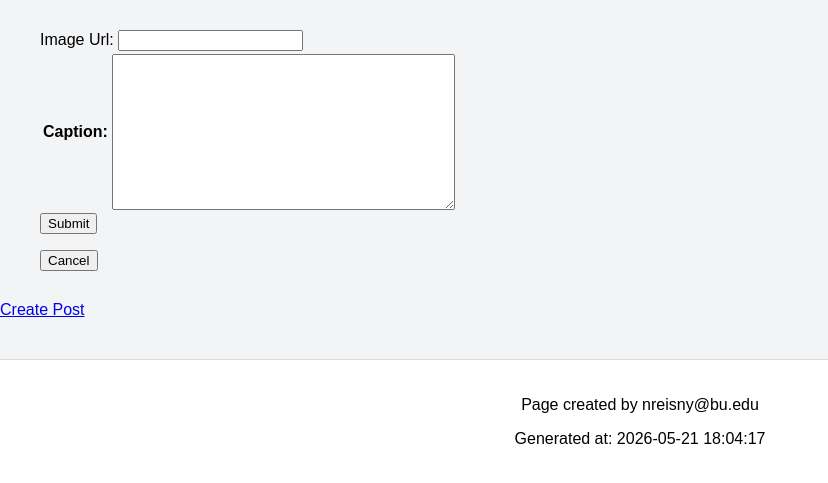
After one commit to Nreisny/cs412, a Django app: page /mini_insta/profile/1/create_post in a window 1280 px wide. The commit adds this page. Shown: the top 483 px of the page, without its empty margins (0-828 px from the left). Run offline with Django 5.2, Linux system fonts and the light colour scheme; data comes from the database, SQL or seed files in the repository; both versions use the stored data as it was after the commit; lists and menus that the app fills with data are empty.

Commit message:
Fnished Task 2

```diff
--- a/mini_insta/forms.py
+++ b/mini_insta/forms.py
@@ -1,3 +1,7 @@
+# File: forms.py
+# Author: Nicholas Reis (nreisny@bu.edu) 5/30/26
+# Description: Defines the forms used by the mini insta application
+
 from django import forms
 from .models import *
 
--- a/mini_insta/models.py
+++ b/mini_insta/models.py
@@ -1,8 +1,9 @@
 # File: models.py
-# Author: Nicholas Reis (nreisny@bu.edu) 5/28/26
-# Description: Defines the Profile model used by the Mini Insta application.
+# Author: Nicholas Reis (nreisny@bu.edu) 5/30/26
+# Description: Defines the models used by the Mini Insta application.
 
 from django.db import models
+from django.urls import reverse
 
 # Create your models here.
 class Profile(models.Model):
@@ -22,7 +23,6 @@ class Profile(models.Model):
         posts = Post.objects.filter(profile=self)
         return posts
 
-
 class Post(models.Model):
     '''Represents a Mini Insta user Post'''
     profile = models.ForeignKey("Profile", on_delete=models.CASCADE)
@@ -40,8 +40,12 @@ class Post(models.Model):
 
     def get_first_photo(self):
         '''Returns the first photo that is connected to this Post'''
-        photos = Photo.objects.first()
+        photos = Photo.objects.filter(post=self).first()
         return photos
+
+    def get_absolute_url(self):
+         '''Return the URL to display one instance of this model.'''
+         return reverse('show_post', kwargs={'pk': self.pk})
 
 class Photo(models.Model):
     '''Represents a Mini Insta user Photo'''
--- a/mini_insta/templates/mini_insta/base.html
+++ b/mini_insta/templates/mini_insta/base.html
@@ -15,6 +15,9 @@ Description: Simple base template to display information
 
   <body>
     <main>{% block content %}{% endblock %}</main>
+    {% if profile %}
+    <a href="{% url 'create_post' profile.pk %}"> Create Post </a>
+    {% endif %}
   </body>
   <footer>
     <p>Page created by nreisny@bu.edu</p>
--- /dev/null
+++ b/mini_insta/templates/mini_insta/create_post_form.html
@@ -0,0 +1,24 @@
+<!--
+File: tempalte/create_post_form.html
+Author: Nicholas Reis (nreisny@bu.edu) 5/30/26
+Description: Simple template that displays a form for the user to add images
+             and to add a caption
+-->
+
+{% extends 'mini_insta/base.html' %} {% block content %}
+<div class="form-container">
+  <form action="{% url 'create_post' profile.pk%}" method="POST">
+    {% csrf_token %}
+    <table>
+      {{form.as_table}}
+      <label>Image Url: </label
+      ><input type="url" name="image_url" required />
+    </table>
+
+    <input type="submit" name="submit" value="Submit" />
+  </form>
+  <a href="{% url 'show_profile' profile.pk %}">
+    <button type="button">Cancel</button>
+  </a>
+</div>
+{% endblock %}
--- a/mini_insta/urls.py
+++ b/mini_insta/urls.py
@@ -10,5 +10,6 @@ from . import views
 urlpatterns = [
  path(r"", views.ProfileListView.as_view(), name="show_all_profile"),
  path(r"profile/<int:pk>", views.ProfileDetailView.as_view(), name="show_profile"),
- path(r"post/<int:pk>", views.PostDetailView.as_view(), name="show_post")
+ path(r"post/<int:pk>", views.PostDetailView.as_view(), name="show_post"),
+ path(r"profile/<int:pk>/create_post", views.CreatePostView.as_view(), name="create_post")
 ]
--- a/mini_insta/views.py
+++ b/mini_insta/views.py
@@ -1,11 +1,11 @@
 # File: views.py
-# Author: Nicholas Reis (nreisny@bu.edu) 5/28/26
+# Author: Nicholas Reis (nreisny@bu.edu) 5/30/26
 # Description: Defines views for displaying Mini Insta profiles.
 
-from django.shortcuts import render
 from .models import Profile, Post, Photo
-from django.views.generic import ListView, DetailView
-# Create your views here.
+from django.views.generic import ListView, DetailView, CreateView
+from .forms import CreatePostForm
+
 class ProfileListView(ListView):
     '''Defines a class to view all profiles'''
 
@@ -24,3 +24,35 @@ class PostDetailView(DetailView):
     model = Post
     template_name = "mini_insta/show_post.html"
     context_object_name = "post"
+
+class CreatePostView(CreateView):
+    form_class = CreatePostForm
+    template_name = "mini_insta/create_post_form.html"
+
+    def get_context_data(self):
+        '''Return the dictionary of context varaibles for use in the template'''
+
+        context = super().get_context_data()
+
+        pk = self.kwargs['pk']
+        profile = Profile.objects.get(pk=pk)
+
+        context['profile'] = profile
+        return context
+
+    def form_valid(self, form):
+        '''This method handles the form submission and the saving of it into the database'''
+
+        pk = self.kwargs['pk']
+        profile = Profile.objects.get(pk=pk)
+        form.instance.profile = profile
+        response = super().form_valid(form)
+
+        # We are creating the photo object here
+        image_url = self.request.POST['image_url']
+        Photo.objects.create(
+            post=self.object,
+            image_url=image_url
+        )
+
+        return response
```
Also changed, not shown: mini_insta/templates/create_post_form.html (deleted, +0 -10 lines), db.sqlite3.
